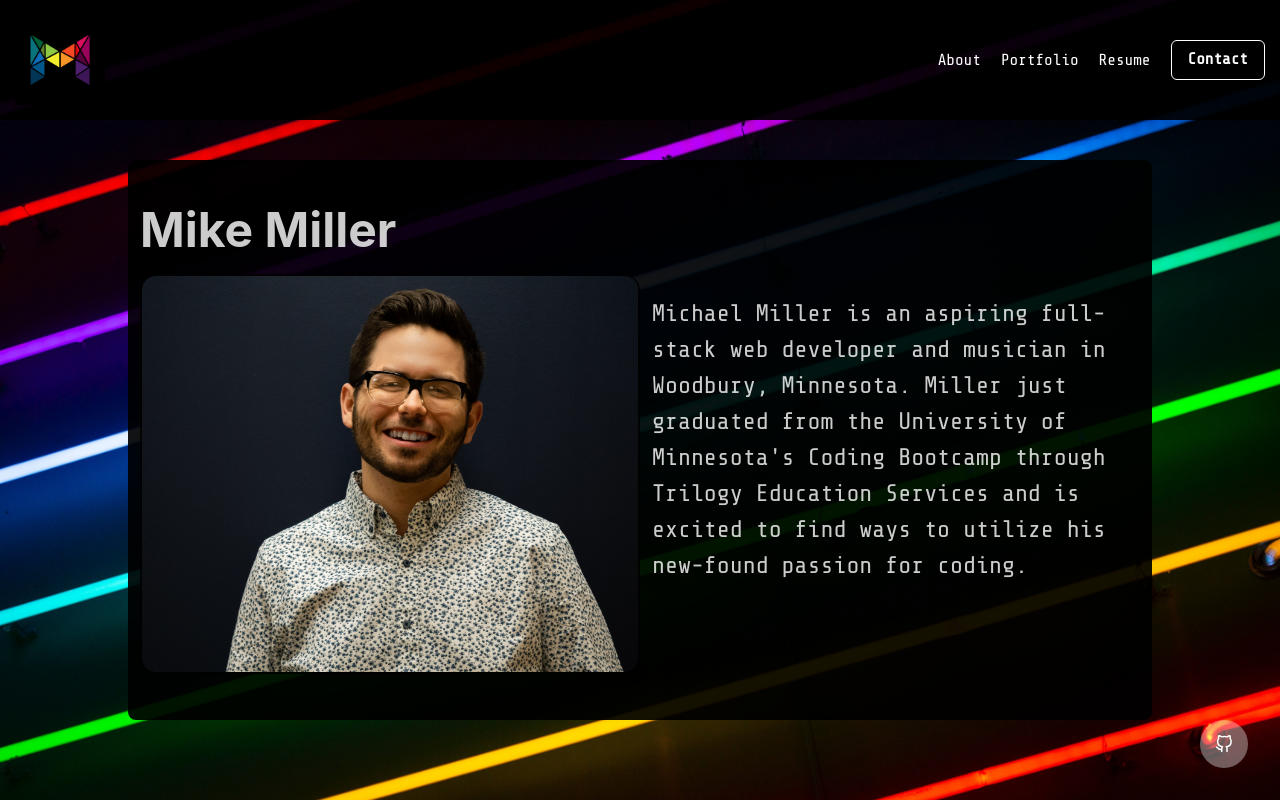
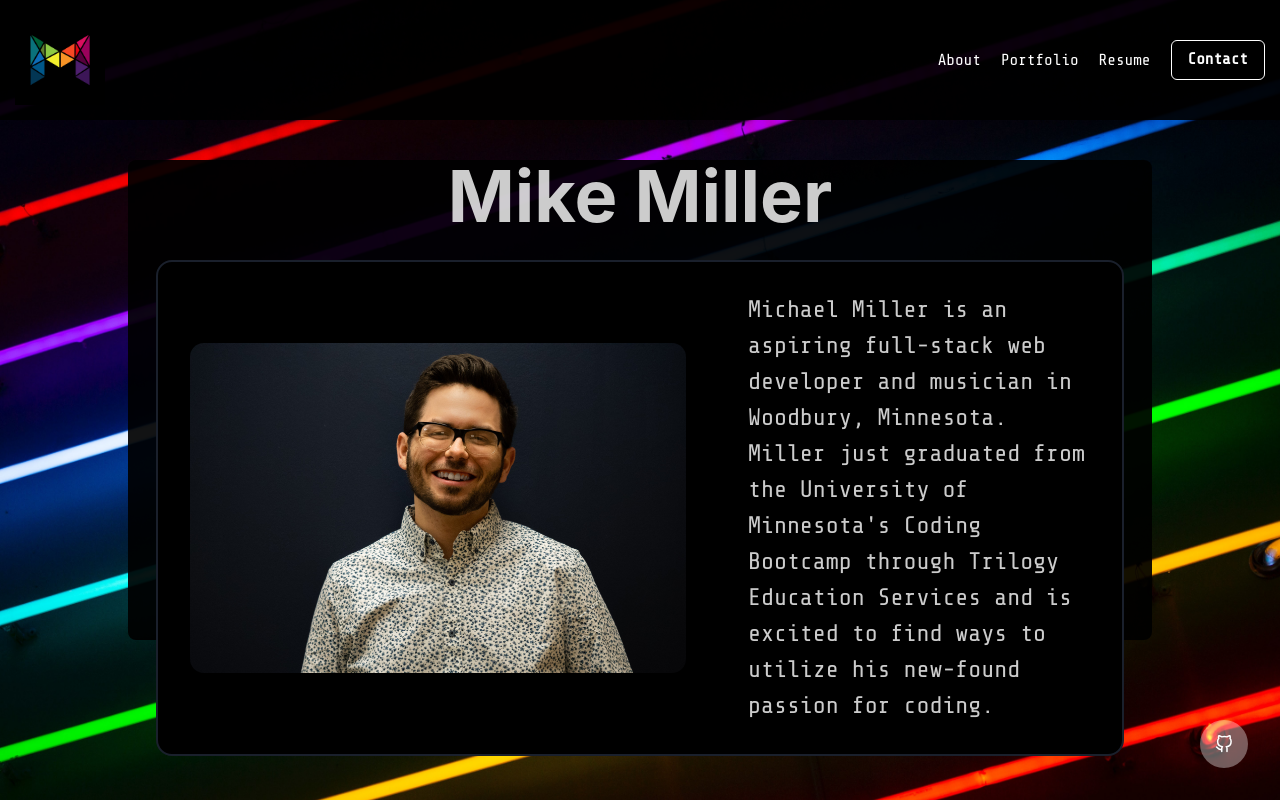
Before and after one commit to mimi5930/mike-miller-dev-port, a React (Create React App) app in the folder client/: page /about in a window 1280 px wide. Built offline with nearby package versions, Linux system fonts and the light colour scheme.

Commit message:
restyled about

```diff
--- a/client/src/pages/About/index.js
+++ b/client/src/pages/About/index.js
@@ -3,46 +3,48 @@ import React from 'react';
 
 const About = props => {
   return (
-    <section>
     <Flex
       mt="20vh"
       bgColor="blackAlpha.900"
       width="80%"
       mr="auto"
       ml="auto"
-        height="70vh"
+      height="60vh"
       borderRadius="lg"
+      alignItems="center"
       justifyContent="space-evenly"
-        flexDir="row"
+      flexDir="column"
     >
-        <Flex width="50%" flexDir="column" justifyContent="center" m="3">
-          <Heading size="2xl" color="whiteAlpha.800" mb="5">
+      <Heading size="4xl" color="whiteAlpha.800">
         Mike Miller
       </Heading>
+      <Flex
+        flexDir="row"
+        alignItems="center"
+        justifyContent="space-evenly"
+        backgroundColor="black"
+        m="7"
+        borderRadius="2xl"
+        borderColor="whiteAlpha.400"
+        border="2px"
+      >
         <Image
           src={require('../../img/mike.jpg')}
           alt="Mike's headshot"
-            objectFit="cover"
-            height="400px"
+          maxW="500px"
           border="2px"
           borderColor="blackAlpha.800"
           borderRadius="2xl"
+          m="30px"
         />
-        </Flex>
-        <Text
-          fontSize="2xl"
-          width="50%"
-          color="whiteAlpha.800"
-          mt="auto"
-          mb="auto"
-        >
+        <Text fontSize="2xl" minWidth="300px" color="whiteAlpha.800" m="30px">
           Michael Miller is an aspiring full-stack web developer and musician in
           Woodbury, Minnesota. Miller just graduated from the University of
           Minnesota's Coding Bootcamp through Trilogy Education Services and is
           excited to find ways to utilize his new-found passion for coding.
         </Text>
       </Flex>
-    </section>
+    </Flex>
   );
 };
 
```
Lines whose indentation alone changed are shown as unchanged.
